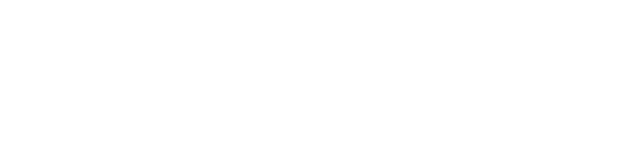
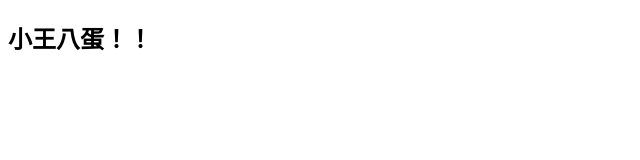
Before and after one commit to WUDAXUAN/WUDAXUAN.github.io, a plain HTML site: page index.html in a window 1280 px wide. Shown: the whole page, without its empty margins (0-640 px from the left). Drawn offline with Linux system fonts and the light colour scheme.

Commit message:
index.html

```diff
--- a/index.html
+++ b/index.html
@@ -5,5 +5,6 @@
 		<title></title>
 	</head>
 	<body>
+		<h2>小王八蛋！！</h2>
 	</body>
 </html>
```
